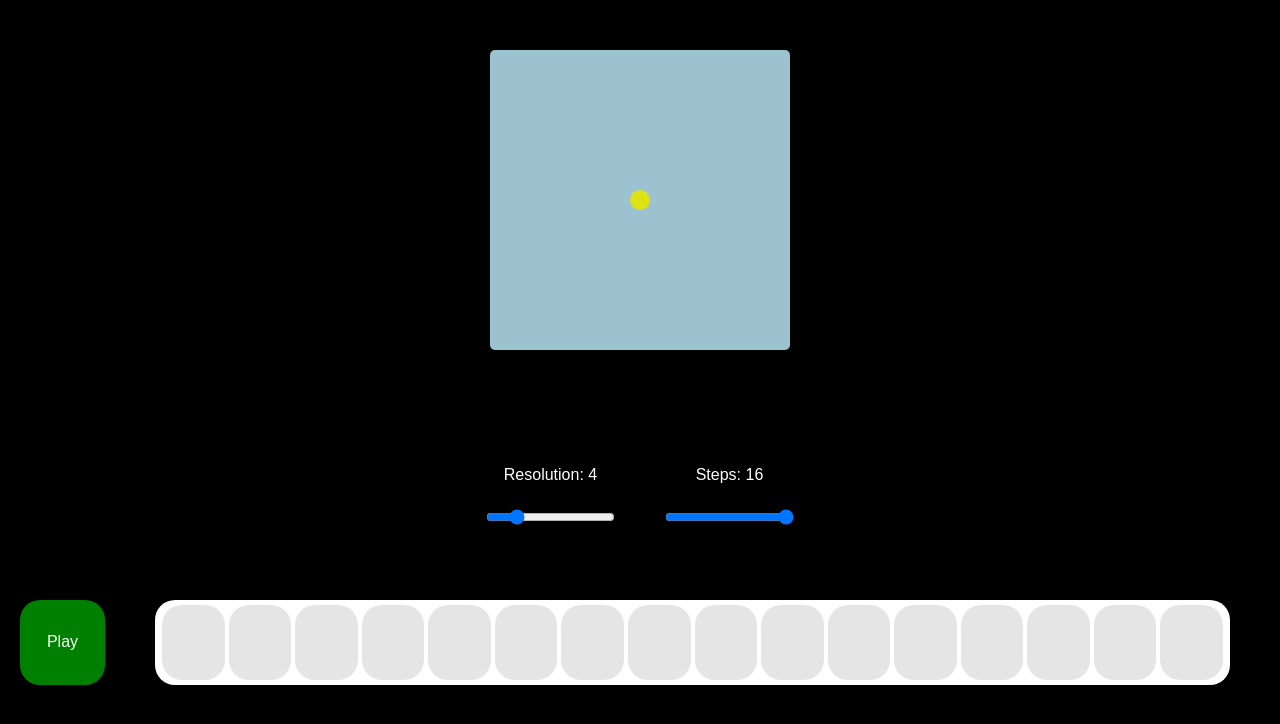
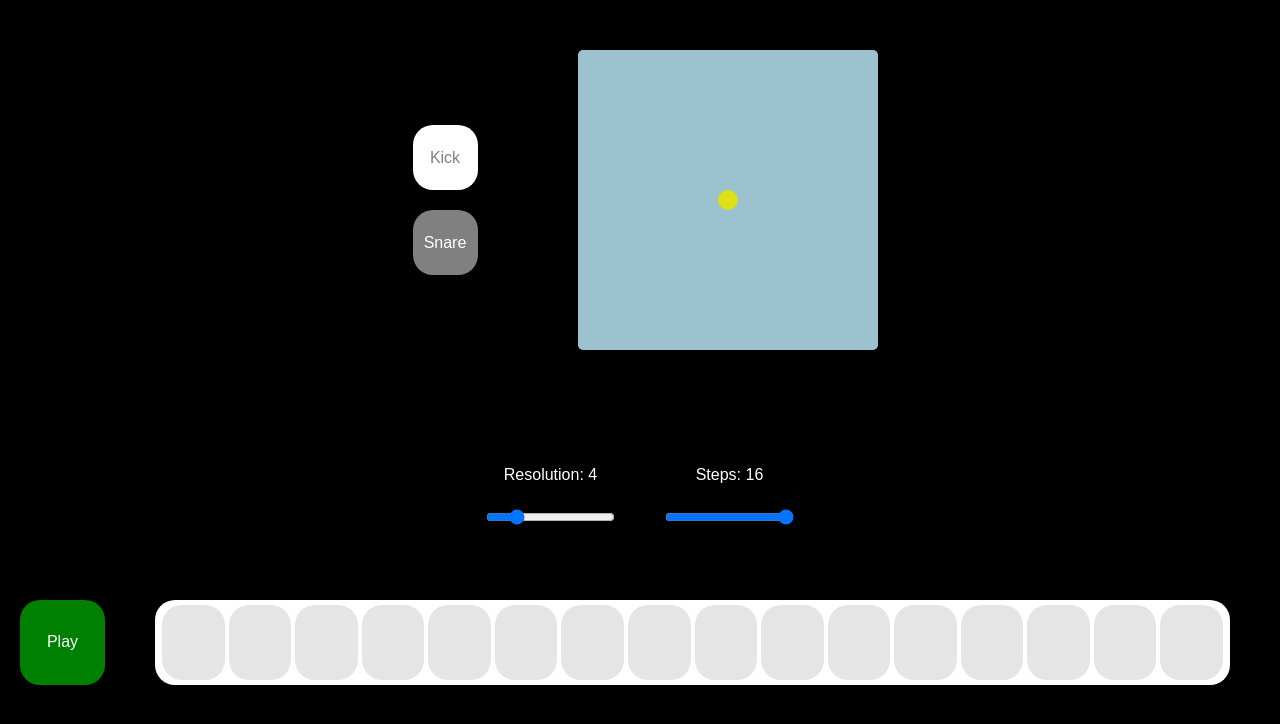
Before and after one commit to MalgAmoe/Badaboom, a React (Create React App) app in the folder client/: page / in a window 1280 px wide. Shown: the top 724 px of the page. Built offline with nearby package versions, Linux system fonts and the light colour scheme.

Commit message:
chore: created the sound selector container with selector buttons

```diff
--- a/client/src/App.js
+++ b/client/src/App.js
@@ -25,9 +25,11 @@ const styles = {
 
 const audioContext = new AudioContext()
 let tempo = 120
-let kick = new Snare()
-let kickSequencer = new Sequencer(4, 16, tempo, kick, audioContext)
-let scheduler = new Scheduler(tempo, kickSequencer, audioContext)
+const kick = new Kick()
+const kickSequencer = new Sequencer(4, 16, tempo, kick, audioContext)
+const snare = new Snare()
+const snareSequencer = new Sequencer(4, 16, tempo, snare, audioContext)
+const scheduler = new Scheduler(tempo, kickSequencer, audioContext)
 
 class App extends Component {
 
--- /dev/null
+++ b/client/src/components/Selector.js
@@ -0,0 +1,32 @@
+import React, { Component } from 'react'
+
+const styles = {
+  selector: {
+    height: 55,
+    width: 55,
+    borderRadius: 20,
+    display: 'flex',
+    justifyContent: 'center',
+    alignItems: 'center',
+    padding: 5,
+    cursor: 'pointer',
+    margin: 10,
+    marginRight: 100
+  }
+}
+
+class Selector extends Component {
+  state = {
+    selected: this.props.selected
+  }
+  render() {
+    return (
+      <div style={Object.assign({}, styles.selector, {
+        backgroundColor: this.props.selected ? 'white' : 'grey',
+        color: this.props.selected ? 'grey' : 'white'
+      })}>{this.props.sound}</div>
+    )
+  }
+}
+
+export default Selector
--- a/client/src/containers/SoundControl.js
+++ b/client/src/containers/SoundControl.js
@@ -1,5 +1,6 @@
 import React, { Component } from 'react';
 import XyPad from '../components/Xy'
+import SoundSelector from './SoundSelector'
 
 const styles = {
   controls: {
@@ -16,6 +17,7 @@ class SoundControl extends Component{
   render() {
     return (
       <div style={styles.controls}>
+        <SoundSelector />
         <XyPad changeSound={this.props.changeSound}/>
       </div>
     )
--- a/client/src/containers/SoundSelector.js
+++ b/client/src/containers/SoundSelector.js
@@ -1,31 +1,36 @@
 import React, { Component } from 'react'
+import Selector from '../components/Selector'
+
+const styles = {
+  selectorContainer: {
+    display: 'flex',
+    flexDirection: 'column',
+    justifyContent: 'space-around',
+  },
+  button: {
+    height: 75,
+    width: 75,
+    borderRadius: 20,
+    backgroundColor: 'grey',
+    display: 'flex',
+    justifyContent: 'center',
+    alignItems: 'center',
+    color: 'white',
+    padding: 5,
+    cursor: 'pointer',
+  }
+}
 
 class SoundSelector extends Component {
   render() {
     this.state = {
-      selectedOption: 'option1'
+
     }
     return(
-      <form>
-        <div className="radio">
-          <label>
-            <input type="radio" value="option1" checked={this.state.selectedOption === 'option1'} />
-            Option 1
-          </label>
-        </div>
-        <div className="radio">
-          <label>
-            <input type="radio" value="option2" checked={this.state.selectedOption === 'option2'} />
-            Option 2
-          </label>
-        </div>
-        <div className="radio">
-          <label>
-            <input type="radio" value="option3" checked={this.state.selectedOption === 'option3'} />
-            Option 3
-          </label>
-        </div>
-      </form>
+      <div style={styles.selectorContainer}>
+        <Selector sound='Kick' selected={true}/>
+        <Selector sound='Snare' selected={false}/>
+      </div>
     )
   }
 }
--- a/client/src/lib/Kick.js
+++ b/client/src/lib/Kick.js
@@ -31,9 +31,6 @@ class Kick {
     this.frequency = 30 + 40 * y
     this.decay = 0.25 + Math.pow(x, 2)
     this.attackFrequency = 300 - 300 * x + 200 * y
-    // if (x > 0.5 && y > 0.5) {
-    //   this.attackFrequency = (x) * (y) / 10
-    // }
   }
 }
 
```
